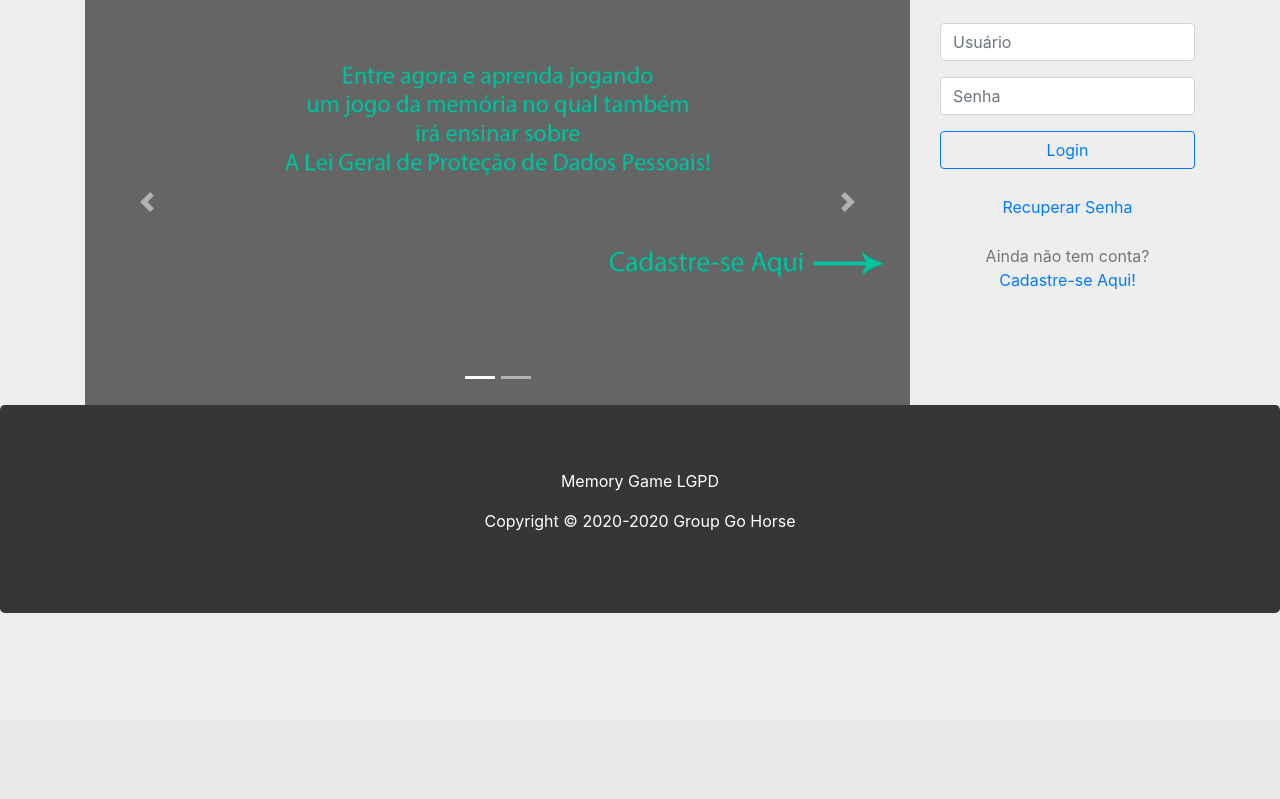
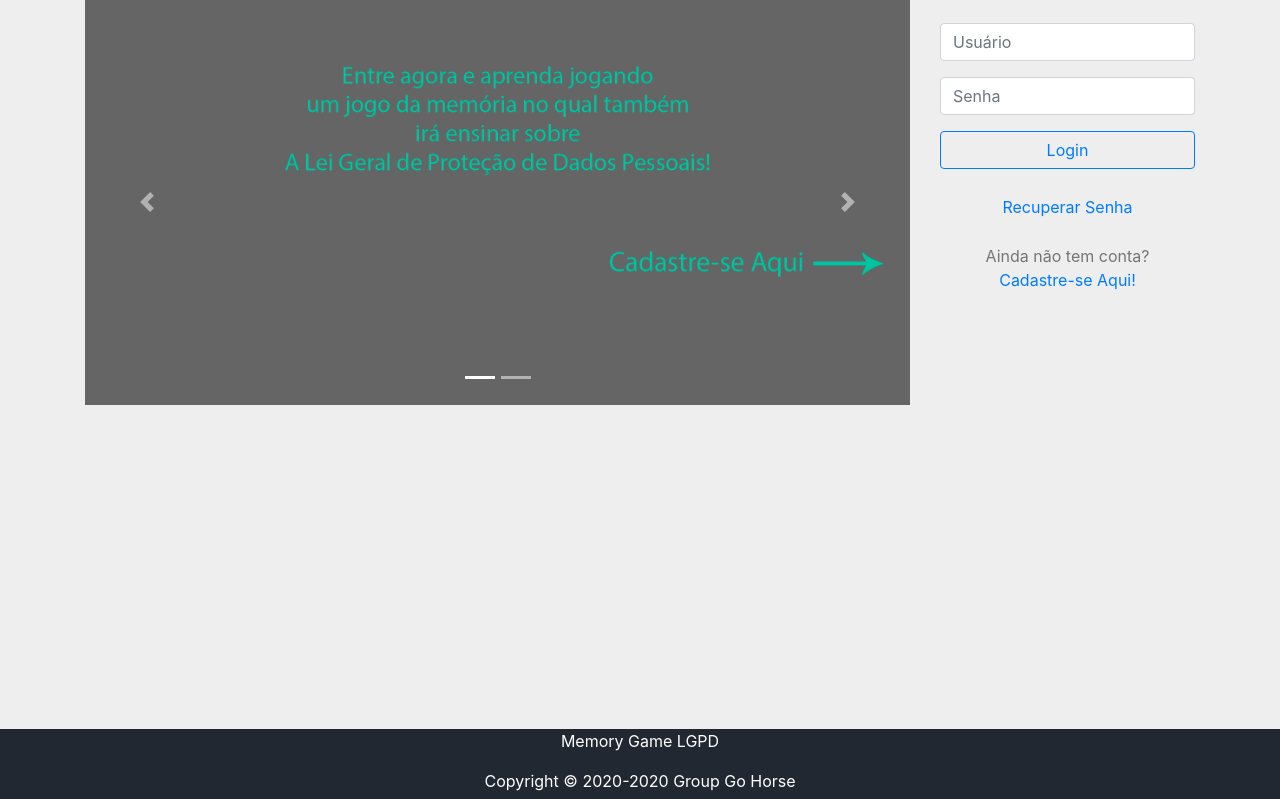
Before and after one commit to V1ctortcs/memorygameLGPD, a Django app: page /?next=/game in a window 1280 px wide. Shown: the part 81-880 px from the top of the page. Before the commit the page ends 694 px from the top, so only its background shows below. Run offline with Django 3.2, Linux system fonts and the light colour scheme; some libraries are stand-ins or nearby versions.

Commit message:
Colocando Footer fixado em baixo independente do tamanho da página

```diff
--- a/app/static/main.css
+++ b/app/static/main.css
@@ -2,6 +2,8 @@ body {
     background: #eeeeee;
     color: #333333;
     margin-top: 5rem;
+    position: relative;
+    min-height: 100vh;
   }
 
   h1, h2, h3, h4, h5, h6 {
@@ -101,3 +103,14 @@ body {
     padding-top: 100px;
     margin-top: -100px;
 }
+
+footer{
+  position: absolute;
+  bottom: 0;
+  left: 0;
+  height: 70px;
+  width: 100%;
+  background: #222831;
+  text-align: center;
+  color: white;
+}
--- a/app/templates/base.html
+++ b/app/templates/base.html
@@ -71,9 +71,11 @@
     integrity="sha384-JZR6Spejh4U02d8jOt6vLEHfe/JQGiRRSQQxSfFWpi1MquVdAyjUar5+76PVCmYl"
     crossorigin="anonymous"></script>
 
-  <div class= "jumbotron footer text-center" style="background-color: #363636; color: white;" >
+  <div style="clear: both"></div>
+  <footer>
     <p>Memory Game LGPD</P>
     <p>Copyright © 2020-2020 Group Go Horse</p>
-</div>
+  </footer>
 </body>
+
 </html>
```
